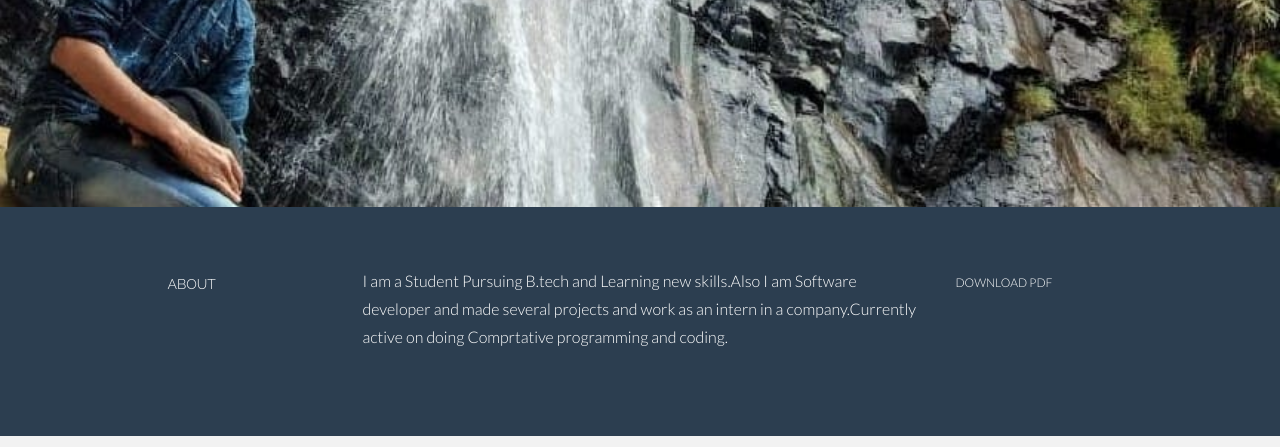
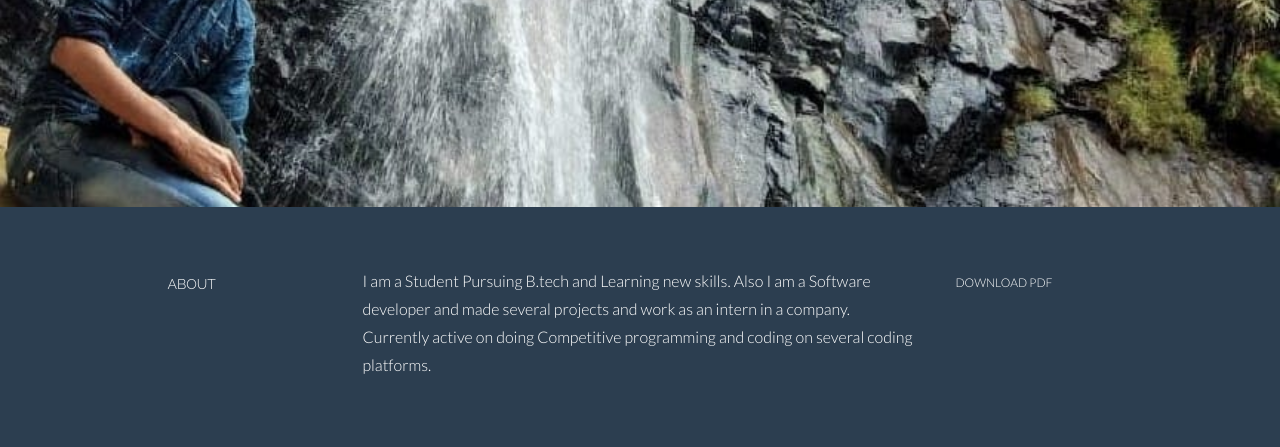
Before and after one commit to 10taha92/Taha-cv.github.io, a plain HTML site: page index.html in a window 1280 px wide. Shown: the part 353-800 px from the top of the page. Drawn offline with Linux system fonts and the light colour scheme; some icons are missing.

Commit message:
Update index.html
spelling

```diff
--- a/index.html
+++ b/index.html
@@ -23,12 +23,7 @@
   <!-- Main Stylesheet File -->
   <link href="css/style.css" rel="stylesheet">
 
-  <!-- =======================================================
-    Template Name: Kelvin
-    Template URL: https://templatemag.com/kelvin-bootstrap-resume-template/
-    Author: TemplateMag.com
-    License: https://templatemag.com/license/
-  ======================================================= -->
+
 </head>
 
 <body data-spy="scroll" data-offset="64" data-target="#section-topbar">
@@ -85,7 +80,7 @@
             <h5>ABOUT</h5>
           </div>
           <div class="col-lg-6">
-            <p>I am a Student Pursuing B.tech and Learning new skills.Also I am Software developer and made several projects and work as an intern in a company.Currently active on doing Comprtative programming and coding.</p>
+            <p>I am a Student Pursuing B.tech and Learning new skills. Also I am a Software developer and made several projects and work as an intern in a company. Currently active on doing Competitive programming and coding on several coding platforms.</p>
           </div>
           <div class="col-lg-3">
             <p><a href="#"><i class="icon-file"></i></a>
@@ -180,7 +175,7 @@
           <sm>March 2021 - April 2021</sm>
         </p>
       </div>
-    </div>
+
 
     <div class="col-lg-6 col-lg-offset-3">
       <p>
@@ -195,7 +190,7 @@
         <sm>JUNE 2020 - August 2020</sm>
       </p>
     </div>
-  </div>
+
 
 
     <!--/.row -->
```
